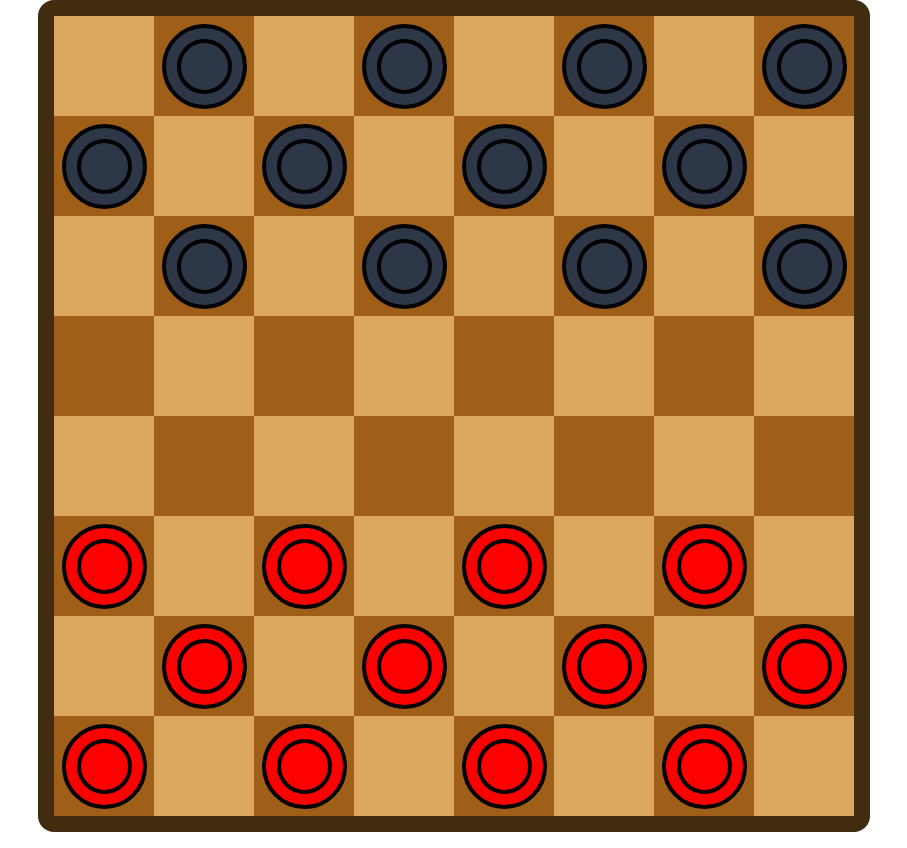
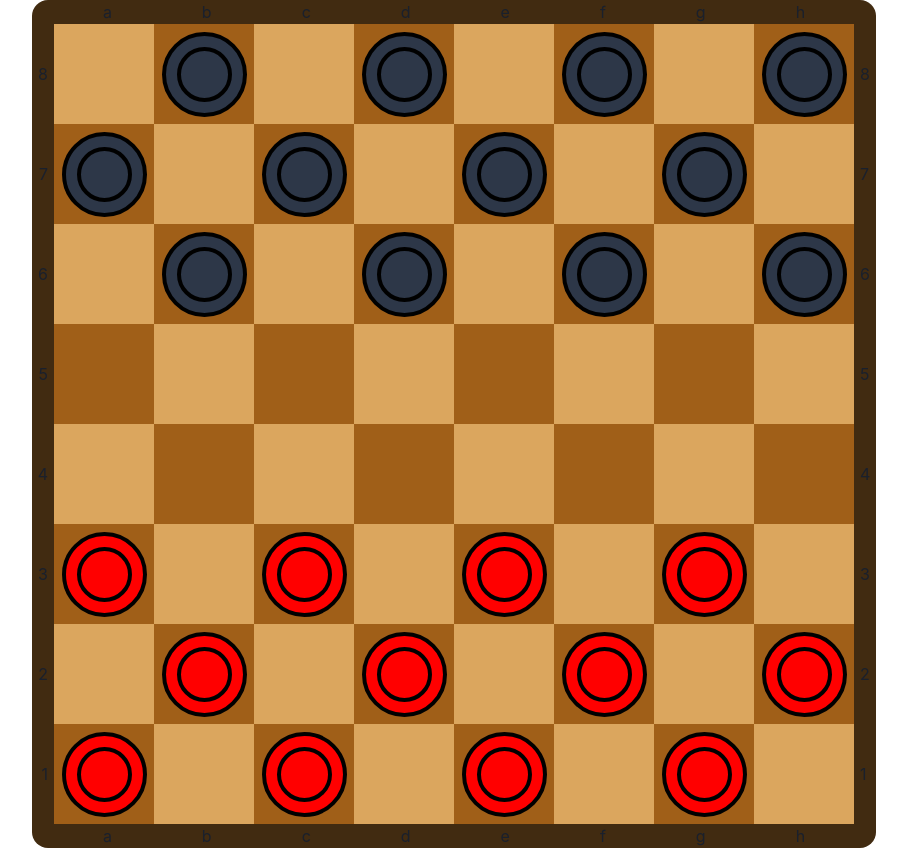
Before and after one commit to dshehbaj/checkers, a React (Create React App) app: page / in a window 1280 px wide. Shown: the whole page, without its empty margins (186-1093 px from the left). Built offline with nearby package versions, Linux system fonts and the light colour scheme.

Commit message:
Added borders and refactored code.

```diff
--- a/src/components/Board.tsx
+++ b/src/components/Board.tsx
@@ -1,5 +1,5 @@
 import React from "react";
-import { Box, Center, HStack, VStack } from "@chakra-ui/react";
+import { Text, Box, Center, HStack, VStack } from "@chakra-ui/react";
 import { DragDropContext, Droppable, Draggable } from "react-beautiful-dnd";
 import Piece from "./Piece";
 
@@ -18,57 +18,67 @@ interface SquareProps extends RowProps {
 const DARK = "#A05F18";
 const LIGHT = "#DBA65E";
 const OUTLINE = "#412B11";
+const TOPSPACING = 90;
 
-const Square: React.FC<SquareProps> = ({ row, col, size, children }) => {
+const Square: React.FC<SquareProps> = ({ row, col, size }) => {
   const offset = row % 2 ? 0 : 1;
   const bg = (col + offset) % 2 ? LIGHT : DARK;
   const one_d = row * size + col;
+  const mid = Math.floor(size / 2);
   return (
     <Center width="100px" height="100px" bg={bg}>
+      {bg === DARK && row !== mid && row !== mid - 1 && (
         <Draggable index={one_d} draggableId={String(one_d)}>
           {({ draggableProps, dragHandleProps, innerRef }) => (
             <Box {...draggableProps} {...dragHandleProps} ref={innerRef}>
-            {children}
+              <Piece color={row > mid ? 1 : 0} />
             </Box>
           )}
         </Draggable>
+      )}
     </Center>
   );
 };
 
 const Row: React.FC<RowProps> = ({ row, size }) => {
-  const mid = Math.floor(size / 2);
   return (
     <HStack spacing={0}>
+      <Text p={1.5}>{size - row}</Text>
       {new Array(size).fill(0).map((_, idx) => {
         const one_d = row * size + idx;
-        const isLight = (idx + ((row % 2) + 1)) % 2;
         return (
           <Droppable droppableId={String(one_d)} key={one_d}>
             {({ droppableProps, innerRef }) => (
               <Box {...droppableProps} ref={innerRef}>
-                <Square row={row} col={idx} size={size}>
-                  {!isLight && row !== mid && row !== mid - 1 && (
-                    <Piece color={row > mid ? 1 : 0} />
-                  )}
-                </Square>
+                <Square row={row} col={idx} size={size} />
               </Box>
             )}
           </Droppable>
         );
       })}
+      <Text p={1.5}>{size - row}</Text>
     </HStack>
   );
 };
 
 const Board: React.FC<BoardProps> = ({ size }) => {
   return (
-    <VStack spacing={0} bg={OUTLINE} rounded="2xl" p={4}>
+    <VStack spacing={0} bg={OUTLINE} rounded="2xl">
+      <HStack spacing={TOPSPACING}>
+        {new Array(size).fill(0).map((_, idx) => {
+          return <Text>{String.fromCharCode("a".charCodeAt(0) + idx)}</Text>;
+        })}
+      </HStack>
       <DragDropContext onDragEnd={(res) => console.log(res)}>
         {new Array(size).fill(0).map((_, idx) => {
           return <Row row={idx} size={size} />;
         })}
       </DragDropContext>
+      <HStack spacing={TOPSPACING}>
+        {new Array(size).fill(0).map((_, idx) => {
+          return <Text>{String.fromCharCode("a".charCodeAt(0) + idx)}</Text>;
+        })}
+      </HStack>
     </VStack>
   );
 };
```
Lines whose indentation alone changed are shown as unchanged.
